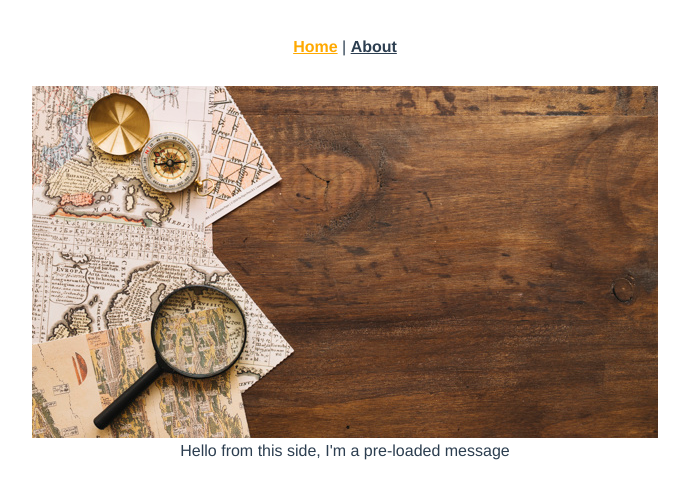
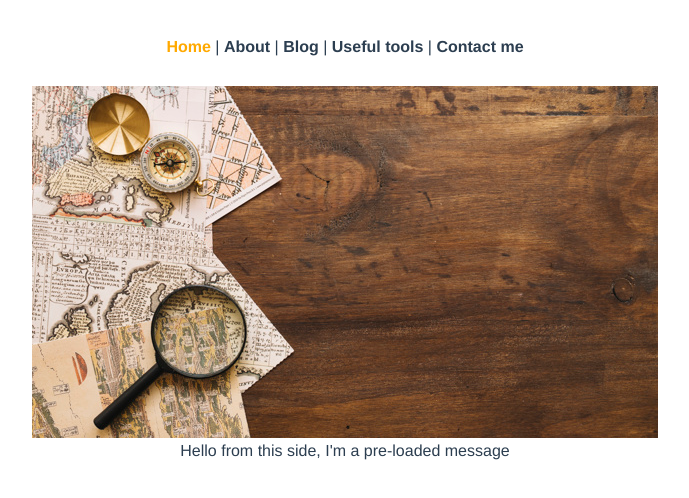
Before and after one commit to alejocas/github-page-code, a Vue app: page / in a window 1280 px wide. Shown: the top 498 px of the page, without its empty margins (295-984 px from the left). Built offline with nearby package versions, Linux system fonts and the light colour scheme.

Commit message:
First Sass structure already done, trying to implement i18n

```diff
--- a/src/App.vue
+++ b/src/App.vue
@@ -2,7 +2,10 @@
   <div id="app">
     <nav>
       <router-link to="/">Home</router-link> |
-      <router-link to="/about">About</router-link>
+      <router-link to="/about">About</router-link> |
+      <router-link to="/blog">Blog</router-link> |
+      <router-link to="/tools">Useful tools</router-link> |
+      <router-link to="/contact">Contact me</router-link>
     </nav>
     <router-view/>
   </div>
@@ -10,22 +13,4 @@
 
 <style lang="scss">
 @import './stylesheets/main';
-
-#app {
-  font-family: $primary-font-family;
-  -webkit-font-smoothing: antialiased;
-  -moz-osx-font-smoothing: grayscale;
-  text-align: center;
-  color: $primary-color-dark;
-}
-nav {
-  padding: 30px;
-  a {
-    font-weight: bold;
-    color: $primary-color-dark;
-    &.router-link-exact-active {
-      color: $primary-color-light; //Primary color
-    }
-  }
-}
 </style>
--- a/src/stylesheets/partials/_base.scss
+++ b/src/stylesheets/partials/_base.scss
@@ -1,7 +1,23 @@
-// Colors
-$primary-color-light: #ffa900;
-$primary-color-dark: #2c3e50;
-$alternative-color-dark: #663300;
+@import "./variables";
 
-//Fonts
-$primary-font-family: 'Avenir', Helvetica, Arial, sans-serif;
+#app {
+  font-family: $primary-font-family;
+  -webkit-font-smoothing: antialiased;
+  -moz-osx-font-smoothing: grayscale;
+  text-align: center;
+  color: $primary-color-dark;
+}
+
+nav {
+  padding: 30px;
+
+  a {
+    text-decoration: none;
+    font-weight: bold;
+    color: $primary-color-dark;
+
+    &.router-link-exact-active {
+      color: $primary-color-light;
+    }
+  }
+}
--- /dev/null
+++ b/src/stylesheets/partials/_variables.scss
@@ -0,0 +1,7 @@
+// Colors
+$primary-color-light: #ffa900;
+$primary-color-dark: #2c3e50;
+$alternative-color-dark: #663300;
+
+//Fonts
+$primary-font-family: 'Avenir', Helvetica, Arial, sans-serif;
```
Also changed, not shown: package.json (+5 -4 lines), 3 other files (tests, documents, lock files or other folders).
